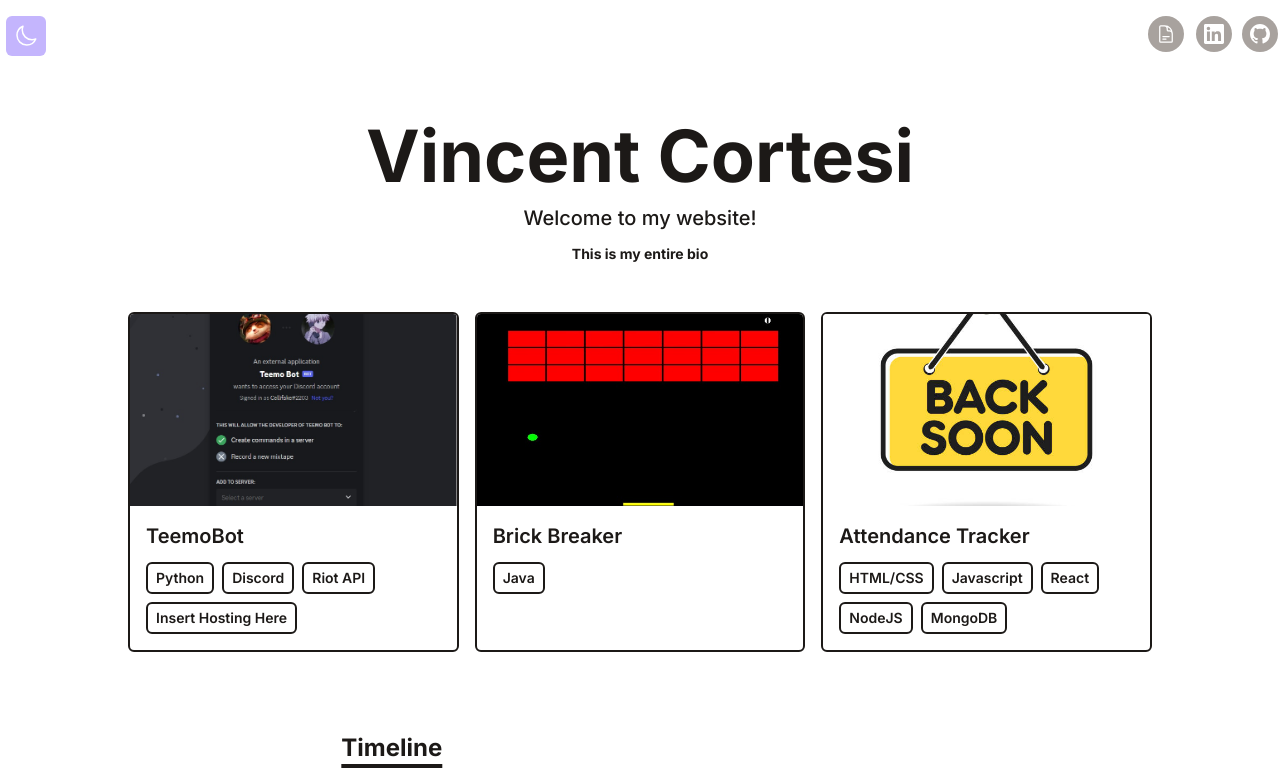
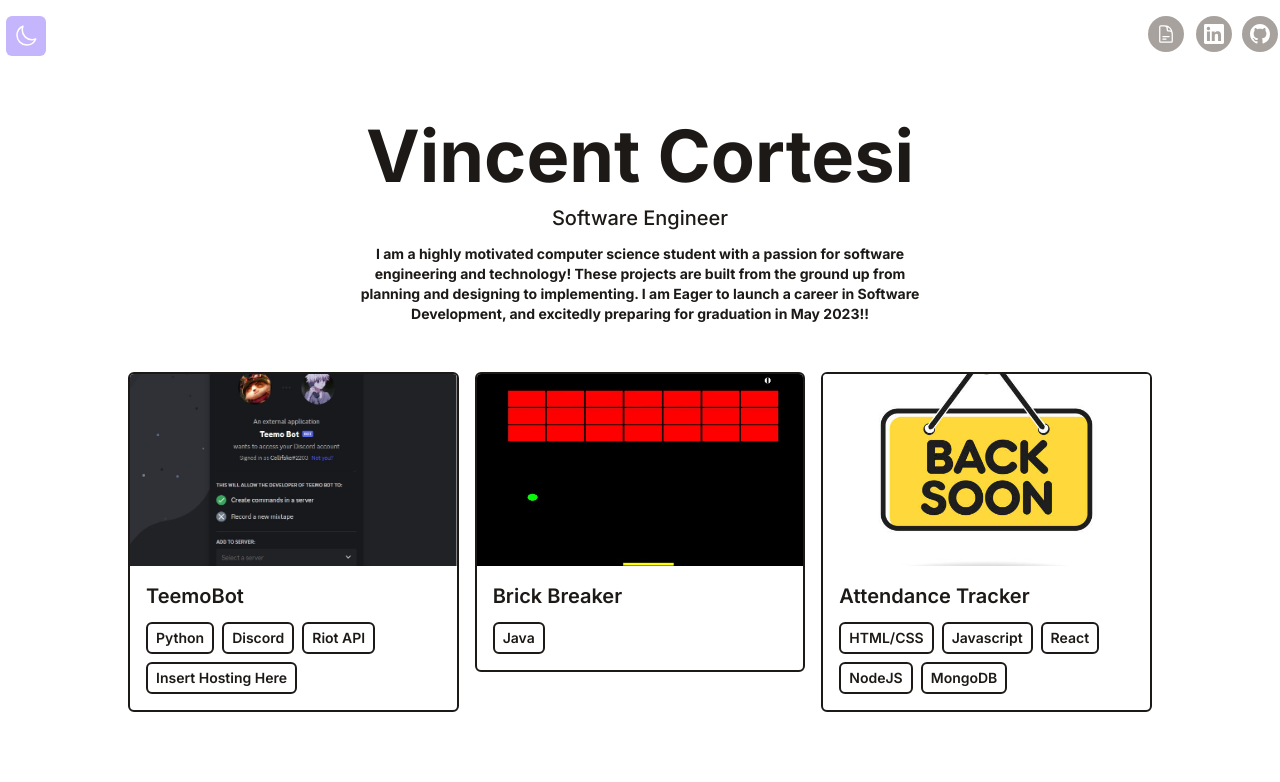
Before and after one commit to Vcortesi/my-portfolio, a React (Vite) app: page / in a window 1280 px wide. Shown: the top 782 px of the page. Built offline with nearby package versions, Linux system fonts and the light colour scheme.

Commit message:
fixing contact button

```diff
--- a/package.json
+++ b/package.json
@@ -11,7 +11,8 @@
   "dependencies": {
     "framer-motion": "^10.3.2",
     "react": "^18.2.0",
-    "react-dom": "^18.2.0"
+    "react-dom": "^18.2.0",
+    "react-router-dom": "^6.9.0"
   },
   "devDependencies": {
     "@types/react": "^18.0.24",
--- a/src/components/Contact.jsx
+++ b/src/components/Contact.jsx
@@ -30,7 +30,7 @@ function Contact() {
                   className="p-2 mb-4 bg-transparent border-2 rounded-md focus:outline-none"
                />
                <button
-                  type="button"
+                  type="submit"
                   className="text-center inline-block px-8 py-3 w-max text-base
                    font-medium rounded-md text-white bg-gradient-to-r from-green-600
                    to-blue-500 drop-shadow-md"
--- a/src/components/Intro.jsx
+++ b/src/components/Intro.jsx
@@ -6,8 +6,8 @@ function Intro() {
         justify-center flex-col text-center pt-20
         pb-6">
             <h1 className ="text-4xl md:text-7xl dark:text-white mb-1 md:mb-3 font-bold">Vincent Cortesi</h1>
-            <p className="text-base md:text-xl mb-3 font-medium">Welcome to my website!</p>
-            <p className ="text-sm max-w-xl mb-6 font-bold">This is my entire bio</p>
+            <p className="text-base md:text-xl mb-3 font-medium">Software Engineer</p>
+            <p className ="text-sm max-w-xl mb-6 font-bold">I am a highly motivated computer science student with a passion for software engineering and technology! These projects are built from the ground up from planning and designing to implementing. I am Eager to launch a career in Software Development, and excitedly preparing for graduation in May 2023!!   </p>
          </div>
     )
 }
--- a/src/components/Portfolio.jsx
+++ b/src/components/Portfolio.jsx
@@ -1,21 +1,55 @@
-import React from 'react'
+import React from 'react';
 import portfolio from '../data/portfolio';
 import PortfolioItem from './PortfolioItem';
+import { motion } from 'framer-motion';
+
+const containerVariants = {
+  hidden: { opacity: 0 },
+  visible: {
+    opacity: 1,
+    transition: {
+      delayChildren: 0.5,
+      staggerChildren: 0.2,
+    },
+  },
+};
+
+const itemVariants = {
+  hidden: { opacity: 0, y: 20 },
+  visible: { opacity: 1, y: 0 },
+};
+
+const clickEffect = {
+  scale: 0.85,
+  transition: { duration: 0.3 },
+};
 
 function Portfolio() {
-    return(
-        <div className="flex flex-col md:flex-row items-center justify-center">
-            <div className="grid grid-cols-1 md:grid-cols-2 lg:grid-cols-3 gap-4">
-                {portfolio.map(project => (
+  return (
+    <motion.div
+      className="flex flex-col md:flex-row items-center justify-center"
+      variants={containerVariants}
+      initial="hidden"
+      animate="visible"
+    >
+      <motion.div className="grid grid-cols-1 md:grid-cols-2 lg:grid-cols-3 gap-4">
+        {portfolio.map((project) => (
+          <motion.div
+            key={project.id}
+            variants={itemVariants}
+            whileTap={clickEffect}
+          >
             <PortfolioItem
               imgUrl={project.imgUrl}
               title={project.title}
               stack={project.stack}
               link={project.link}
             />
+          </motion.div>
         ))}
-            </div>
-        </div>
-    )
+      </motion.div>
+    </motion.div>
+  );
 }
+
 export default Portfolio;
```
Also changed, not shown: 1 other file (tests, documents, lock files or other folders). Lines whose indentation alone changed are shown as unchanged.
